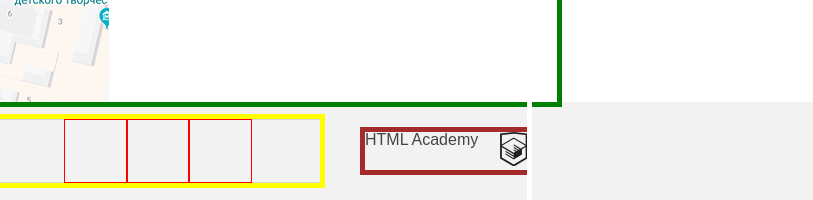
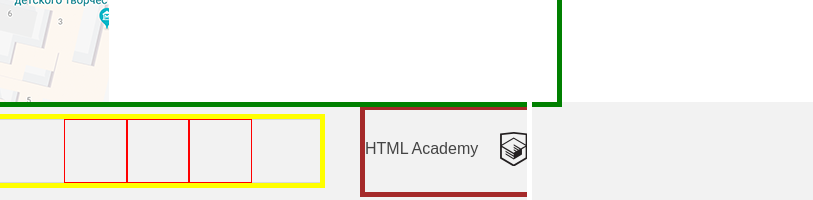
Before and after one commit to Crow26ru/479713-cat-energy, a plain HTML site: page source/index.html in a window 1280 px wide. Shown: the part 2729-2929 px from the top of the page, 467-1280 px from the left. Drawn offline with nearby package versions, Linux system fonts and the light colour scheme; files that its build step writes are made by us from their sources.

Commit message:
Изменены отступы в подвале мобильной версии

```diff
--- a/source/less/blocks/author.less
+++ b/source/less/blocks/author.less
@@ -7,6 +7,7 @@
 
 .author__text {
   margin: 0;
+  padding-top: 9px;
   font-size: 16px;
   line-height: 16px;
 }
--- a/source/less/blocks/footer-page.less
+++ b/source/less/blocks/footer-page.less
@@ -30,6 +30,7 @@
 
 .footer-page__author {
   margin: 0 20px;
+  padding: 22px 0;
   outline: 5px solid brown;
 }
 
```
